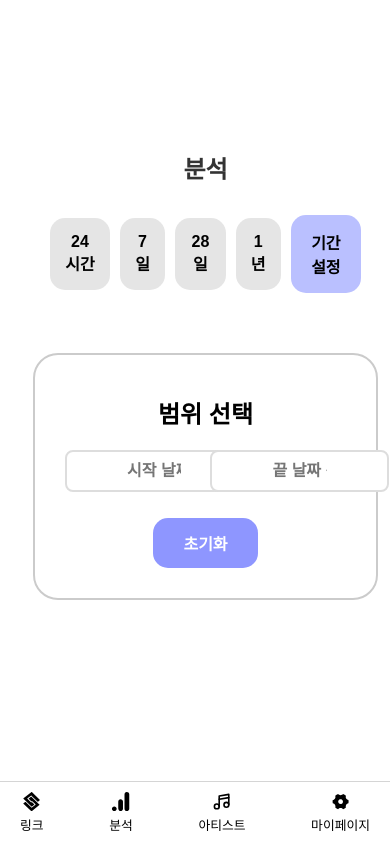
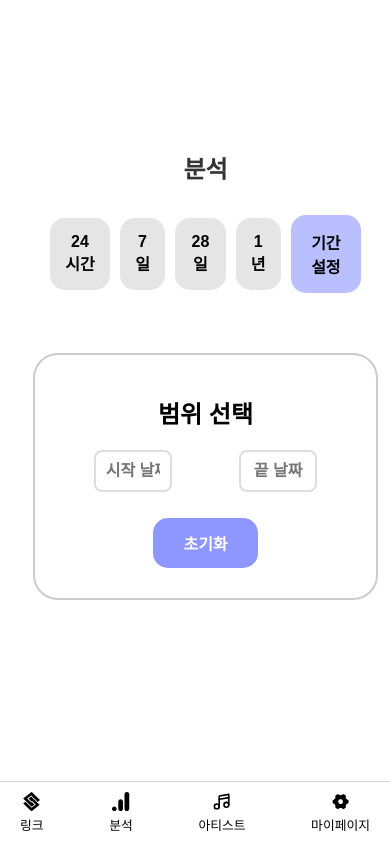
Before and after one commit to hthoon/On-stage-FE, a React (Create React App) app: page /analytics in a window 390 px wide. Both pictures are taken after a click on the button "기간 설정". Shown: the top 844 px of the page. Built offline with nearby package versions, Linux system fonts and the light colour scheme; no server answers.

Commit message:
버그 수정

```diff
--- a/src/components/Analytics/AnalyticsDate.js
+++ b/src/components/Analytics/AnalyticsDate.js
@@ -51,7 +51,7 @@ const AnalyticsDate = ({onDateChange}) => {
                         endDate={endDate}
                         locale="ko"
                         dateFormat="yyyy/MM/dd"
-                        placeholderText="시작 날짜 선택"
+                        placeholderText="시작 날짜"
                         className="date-input"
                         wrapperClassName="date-picker-wrapper"
                         calendarClassName="custom-calendar"
@@ -70,7 +70,7 @@ const AnalyticsDate = ({onDateChange}) => {
                         minDate={startDate}
                         locale="ko"
                         dateFormat="yyyy/MM/dd"
-                        placeholderText="끝 날짜 선택"
+                        placeholderText="끝 날짜"
                         className="date-input"
                         wrapperClassName="date-picker-wrapper"
                         calendarClassName="custom-calendar"
--- a/src/components/Analytics/css/AnalyticsDate.css
+++ b/src/components/Analytics/css/AnalyticsDate.css
@@ -35,7 +35,7 @@
 
 .date-input {
     width: 40%;
-    padding: 10px 60px;
+    padding: 10px 40px;
     border: 2px solid #ddd;
     border-radius: 8px;
     font-size: 1rem;
@@ -61,6 +61,9 @@
 @media screen and (max-width: 1250px) {
     .date-icon{
         display: none;
+    }
+    .date-input {
+        padding: 10px 10px;
     }
 
 
--- a/src/components/LinkDisplay/LinkDisplay.js
+++ b/src/components/LinkDisplay/LinkDisplay.js
@@ -300,7 +300,7 @@ const LinkDisplay = () => {
                                         alert("URL이 복사되었습니다!");
                                     }}>링크 복사하기
                                     </button>
-                                    <button onClick={() => window.open("/artist-events", "_blank")}>공연 정보</button>
+                                    {/*<button onClick={() => window.open("/artist-events", "_blank")}>공연 정보</button>*/}
                                     <button onClick={() => window.open(`/news/${profile.nickname}`, "_blank")}>아티스트 소식
                                     </button>
                                 </div>
--- a/src/components/sidebar/Sidebar.js
+++ b/src/components/sidebar/Sidebar.js
@@ -27,7 +27,6 @@ const Sidebar = () => {
     const whitelistPaths = ['/', '/login', '/signup', '/logout', '/main'];
     const [isOpen, setIsOpen] = useState(true);
     const [isModalOpen, setIsModalOpen] = useState(false);
-
 
     if (whitelistPaths.includes(location.pathname) || isVisitPage) {
         return null;
@@ -149,10 +148,6 @@ const Sidebar = () => {
                     <LuMusic4 />
                     <span>아티스트</span>
                 </a>
-                {/*<a href="/map" className="bottom-nav-item">*/}
-                {/*    <BsSpeaker />*/}
-                {/*    <span>공연정보</span>*/}
-                {/*</a>*/}
                 <a href="/mypage" className="bottom-nav-item">
                     <RiSettings4Fill />
                     <span>마이페이지</span>
```
